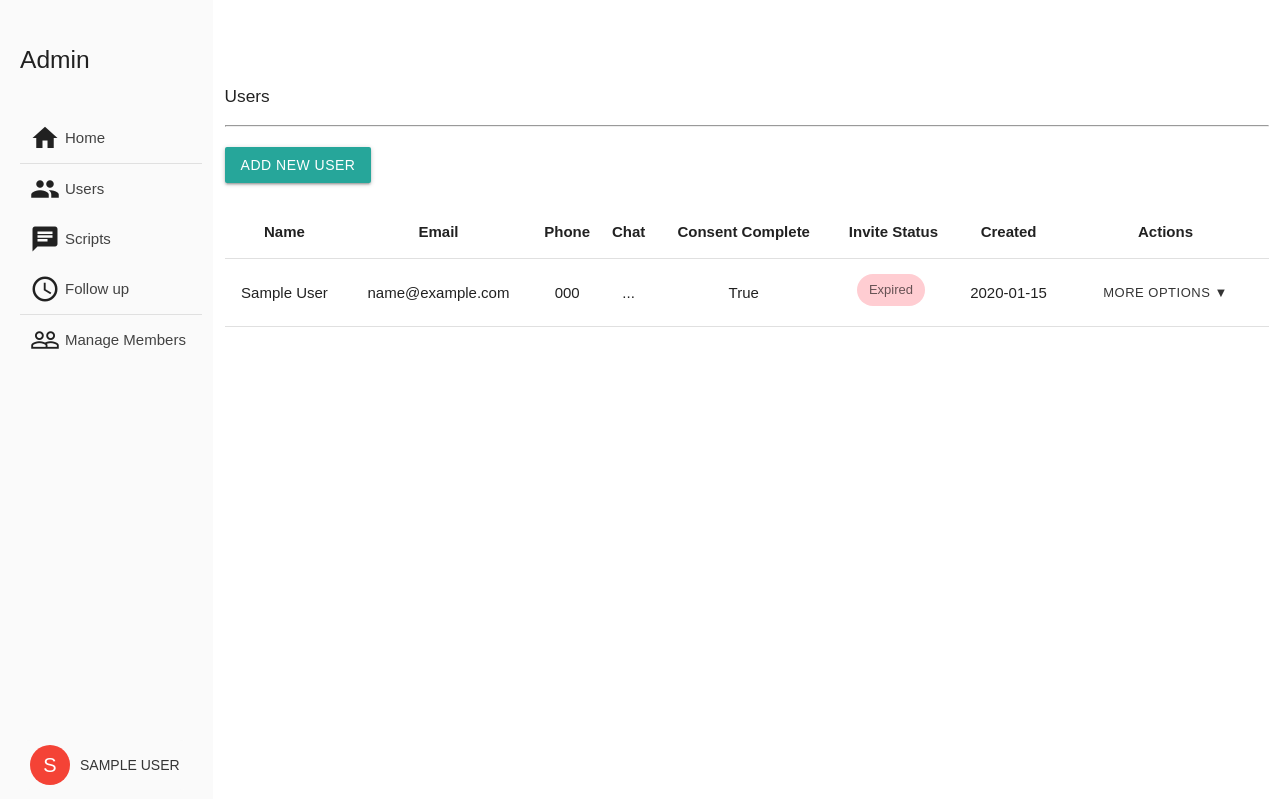
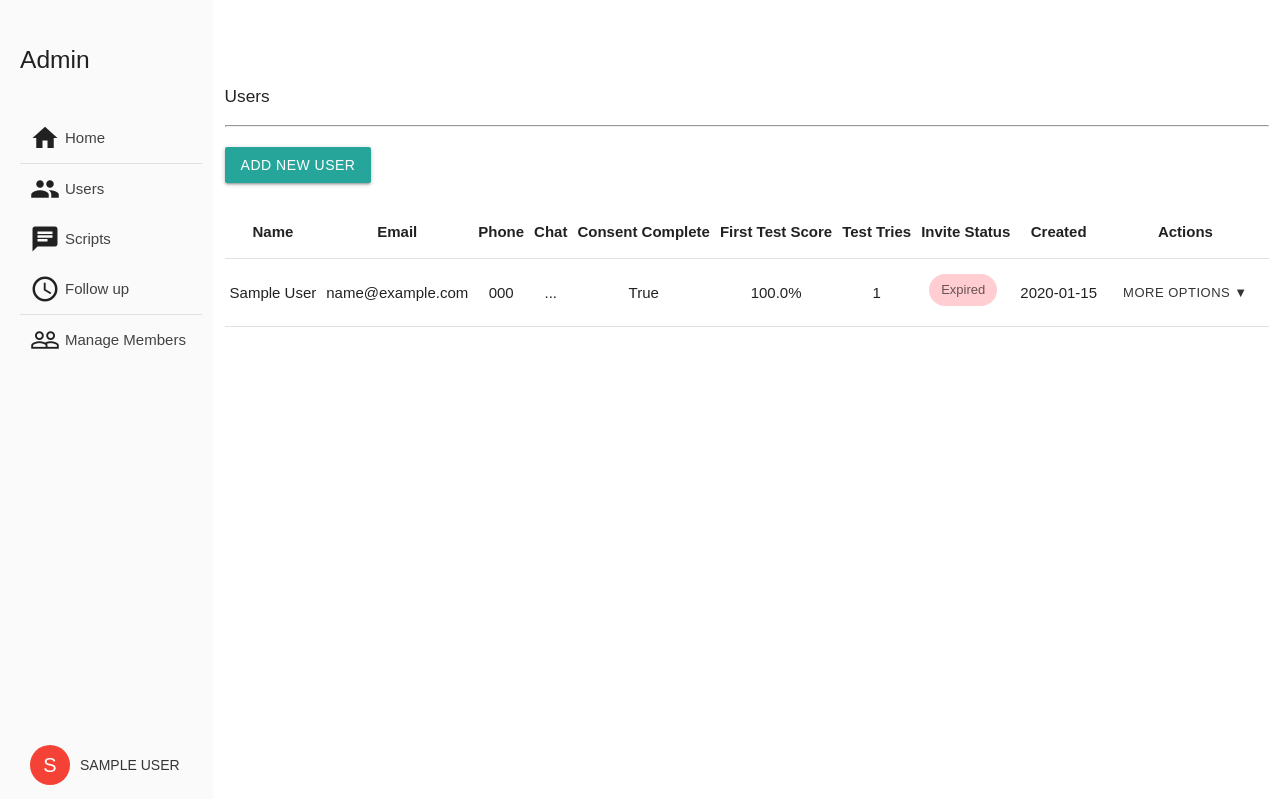
Before and after one commit to UCI-ICTS/mia, a Flask app: page /admin/users/ in a window 1280 px wide. Shown: the top 799 px of the page. Run offline with Flask 3, Linux system fonts and the light colour scheme; a user stored in the database is signed in; tables that the repository leaves empty hold one stand-in row (values such as "Sample post"); data that the repository does not hold is empty; some libraries are stand-ins or nearby versions.

Commit message:
Address issue #27 in the admin panel

```diff
--- a/app/routes/admin_users.py
+++ b/app/routes/admin_users.py
@@ -2,7 +2,7 @@ from flask import request, render_template, jsonify, redirect, Blueprint, curren
 from flask_login import login_required, current_user
 from app import db
 from app.models.chat import Chat, ChatScriptVersion
-from app.models.user import User
+from app.models.user import User, UserTest, UserConsent
 
 
 admin_users_bp = Blueprint('admin_users', __name__)
@@ -25,6 +25,14 @@ def admin_manage_users():
 
     user_data = []
     for user, chat_name in users_and_chats:
+        first_test_score = 'NA'
+        if user.consent_complete:
+            correct_answers = db.session.query(UserTest).filter(UserTest.user_id == user.user_id
+                                                                and UserTest.answer_correct == True
+                                                                and UserTest.test_try_num == 1).count()
+            test_questions = db.session.query(UserTest).filter(UserTest.user_id == user.user_id
+                                                               and UserTest.test_try_num == 1).count()
+            first_test_score = float(correct_answers) / test_questions
         user_data.append({
             'user_id': user.user_id,
             'first_name': user.first_name,
@@ -33,6 +41,8 @@ def admin_manage_users():
             'phone': user.phone,
             'chat_name': chat_name,
             'consent_complete': user.consent_complete,
+            'first_test_score': f'{first_test_score*100}%',
+            'test_tries': user.num_test_tries,
             'invite_expired': False if user.chat_url else True,
             'created_at': user.created_at
         })
--- a/app/templates/users.html
+++ b/app/templates/users.html
@@ -14,6 +14,8 @@
                 <th>Phone</th>
                 <th>Chat</th>
                 <th>Consent Complete</th>
+                <th>First Test Score</th>
+                <th>Test Tries</th>
                 <th>Invite Status</th>
                 <th>Created</th>
                 <th>Actions</th>
@@ -27,6 +29,8 @@
                     <td>{{ user.phone }}</td>
                     <td>{{ user.chat_name or '...' }}</td>
                     <td>{{ user.consent_complete }}</td>
+                    <td>{{ user.first_test_score }}</td>
+                    <td>{{ user.test_tries }}</td>
                     <td>
                         {% if user.invite_expired %}
                             <div class="chip red lighten-4">
```
Also changed, not shown: 1 other file.
